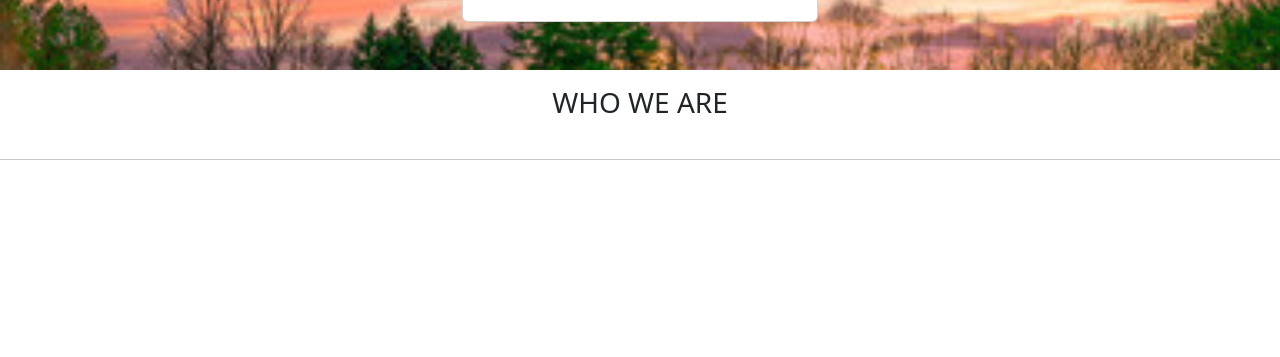
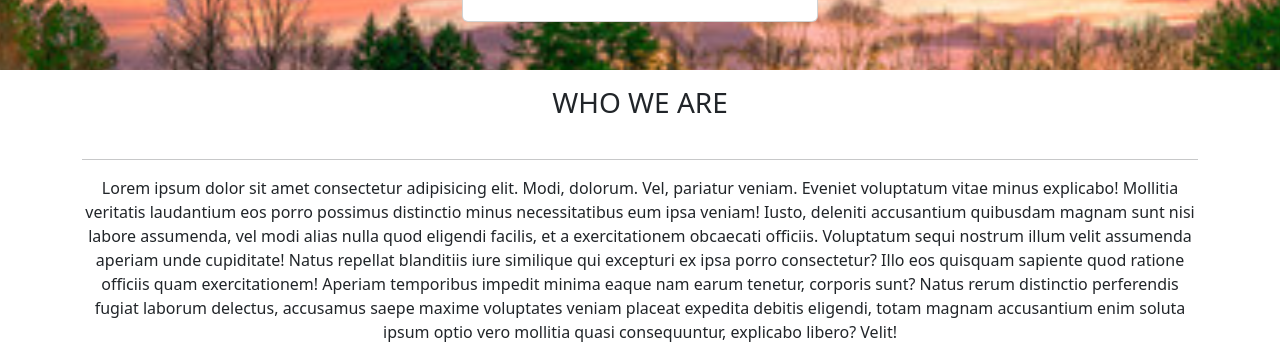
Before and after one commit to Kobby-Jones/react-deployment-with-k8s-ArgoCD, a React (Create React App) app: page / in a window 1280 px wide. Shown: the part 3433-3790 px from the top of the page. Before the commit the page ends 3609 px from the top, so only its background shows below. Built offline with nearby package versions, Linux system fonts and the light colour scheme.

Commit message:
About Us

```diff
--- a/src/components/About.jsx
+++ b/src/components/About.jsx
@@ -1,21 +1,12 @@
 import React from 'react';
 import { Container } from 'react-bootstrap';
+import WhoWeAre from './WhoWeAre';
 
 function About() {
     return (
       <section>
-        <div className="services-head text-center py-3">
-          <h3 className="text-uppercase">Who we are</h3>
-        </div>
-        <div className="line">
-          <hr
-            style={{
-              width: "100%"
-            }}
-          />
-        </div>
         <Container>
-
+           <WhoWeAre />
         </Container>
       </section>
     );
--- /dev/null
+++ b/src/components/WhoWeAre.jsx
@@ -0,0 +1,38 @@
+import React from 'react';
+function WhoWeAre() {
+    return (
+      <div>
+        <div className="services-head text-center py-3">
+          <h3 className="text-uppercase">Who we are</h3>
+        </div>
+        <div className="line">
+          <hr
+            style={{
+              width: "100%",
+            }}
+          />
+        </div>
+        <div className="text-center">
+          <p>
+            Lorem ipsum dolor sit amet consectetur adipisicing elit. Modi,
+            dolorum. Vel, pariatur veniam. Eveniet voluptatum vitae minus
+            explicabo! Mollitia veritatis laudantium eos porro possimus
+            distinctio minus necessitatibus eum ipsa veniam! Iusto, deleniti
+            accusantium quibusdam magnam sunt nisi labore assumenda, vel modi
+            alias nulla quod eligendi facilis, et a exercitationem obcaecati
+            officiis. Voluptatum sequi nostrum illum velit assumenda aperiam
+            unde cupiditate! Natus repellat blanditiis iure similique qui
+            excepturi ex ipsa porro consectetur? Illo eos quisquam sapiente quod
+            ratione officiis quam exercitationem! Aperiam temporibus impedit
+            minima eaque nam earum tenetur, corporis sunt? Natus rerum
+            distinctio perferendis fugiat laborum delectus, accusamus saepe
+            maxime voluptates veniam placeat expedita debitis eligendi, totam
+            magnam accusantium enim soluta ipsum optio vero mollitia quasi
+            consequuntur, explicabo libero? Velit!
+          </p>
+        </div>
+      </div>
+    );
+}
+
+export default WhoWeAre;
```
